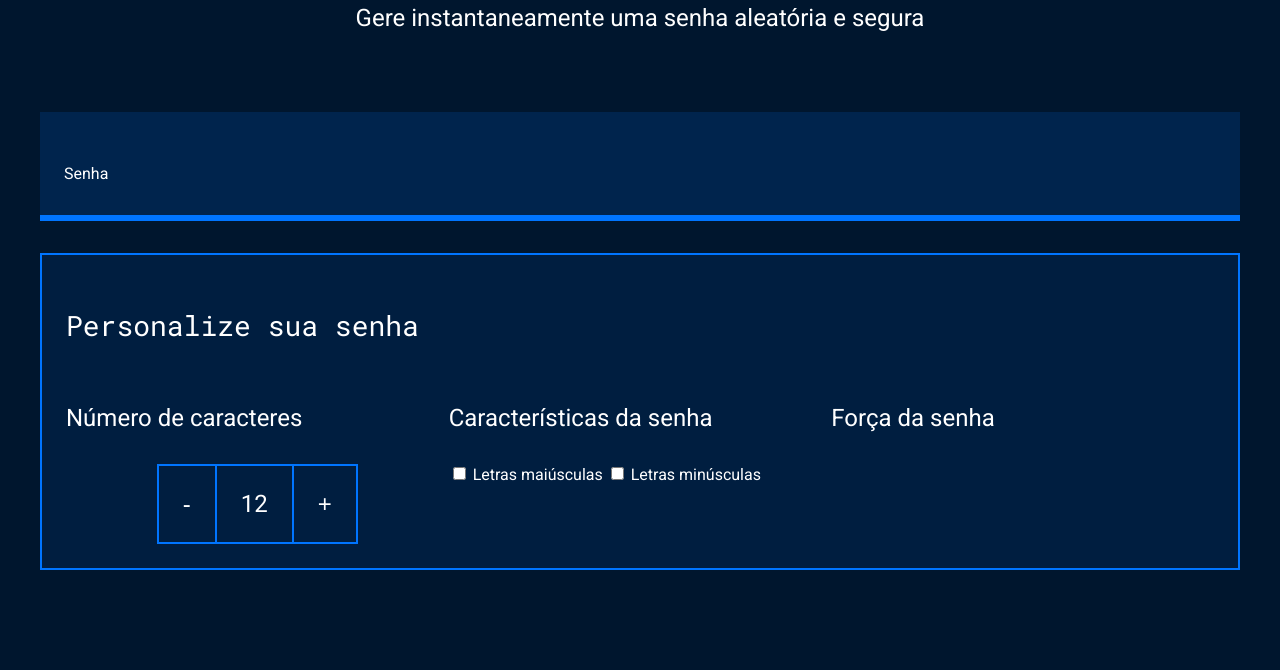
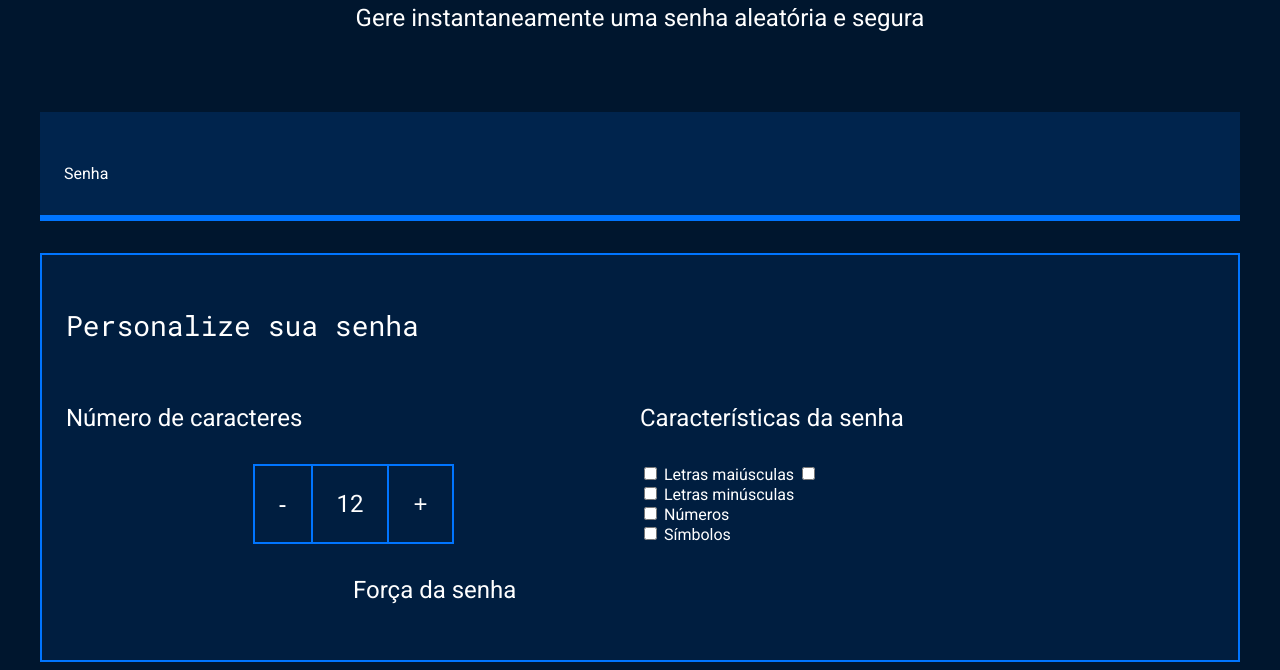
Before and after one commit to yyJuliaa/gerador-de-senhas-julia, a plain HTML site: page index.html in a window 1280 px wide. Shown: the part 214-884 px from the top of the page. Before the commit the page ends 800 px from the top, so only its background shows below. Drawn offline with Linux system fonts and the light colour scheme.

Commit message:
perinalizaos

```diff
--- a/index.html
+++ b/index.html
@@ -35,7 +35,19 @@
                       <input name="maiusculo" type="checkbox">
     <label for="maiusculo">Letras maiúsculas</label>
     <input name="minusculo" type="checkbox">
-    <label for="minusculo">Letras minúsculas</label>
+      <div class="parametro-senha-checkbox">
+        <input name="minusculo" type="checkbox" class="checkbox">
+        <label for="minusculo">Letras minúsculas</label>
+    </div>
+    <div class="parametro-senha-checkbox">
+        <input name="numero" type="checkbox" class="checkbox">
+        <label for="numero">Números</label>
+    </div>
+    <div class="parametro-senha-checkbox">
+        <input name="simbolo" type="checkbox" class="checkbox">
+        <label for="simbolo">Símbolos</label>
+    </div>
+</div>
                 </div>
                 <div class="parametro-senha">
                     <h4 class="parametro-senha__titulo">Força da senha</h4>
```
